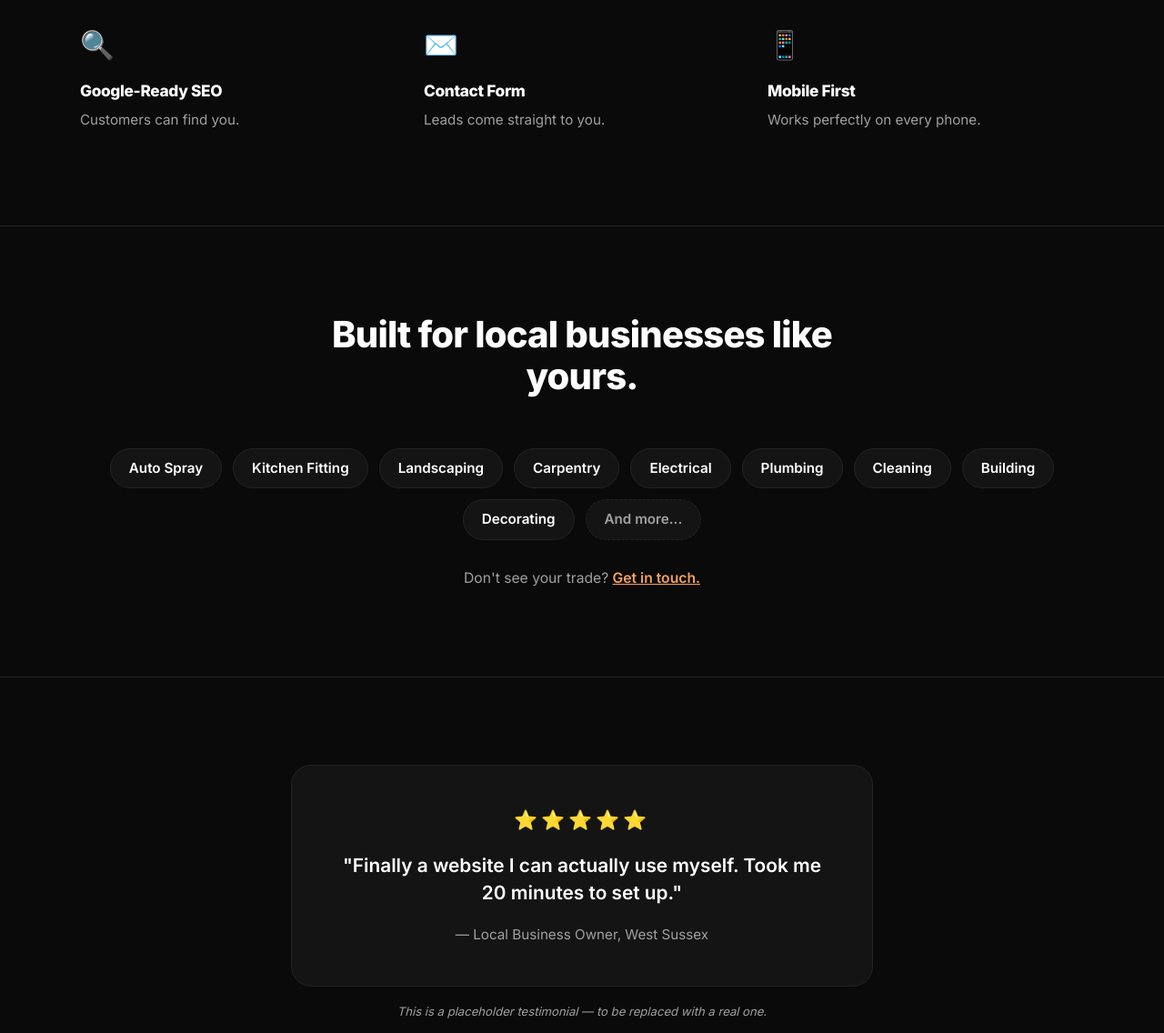
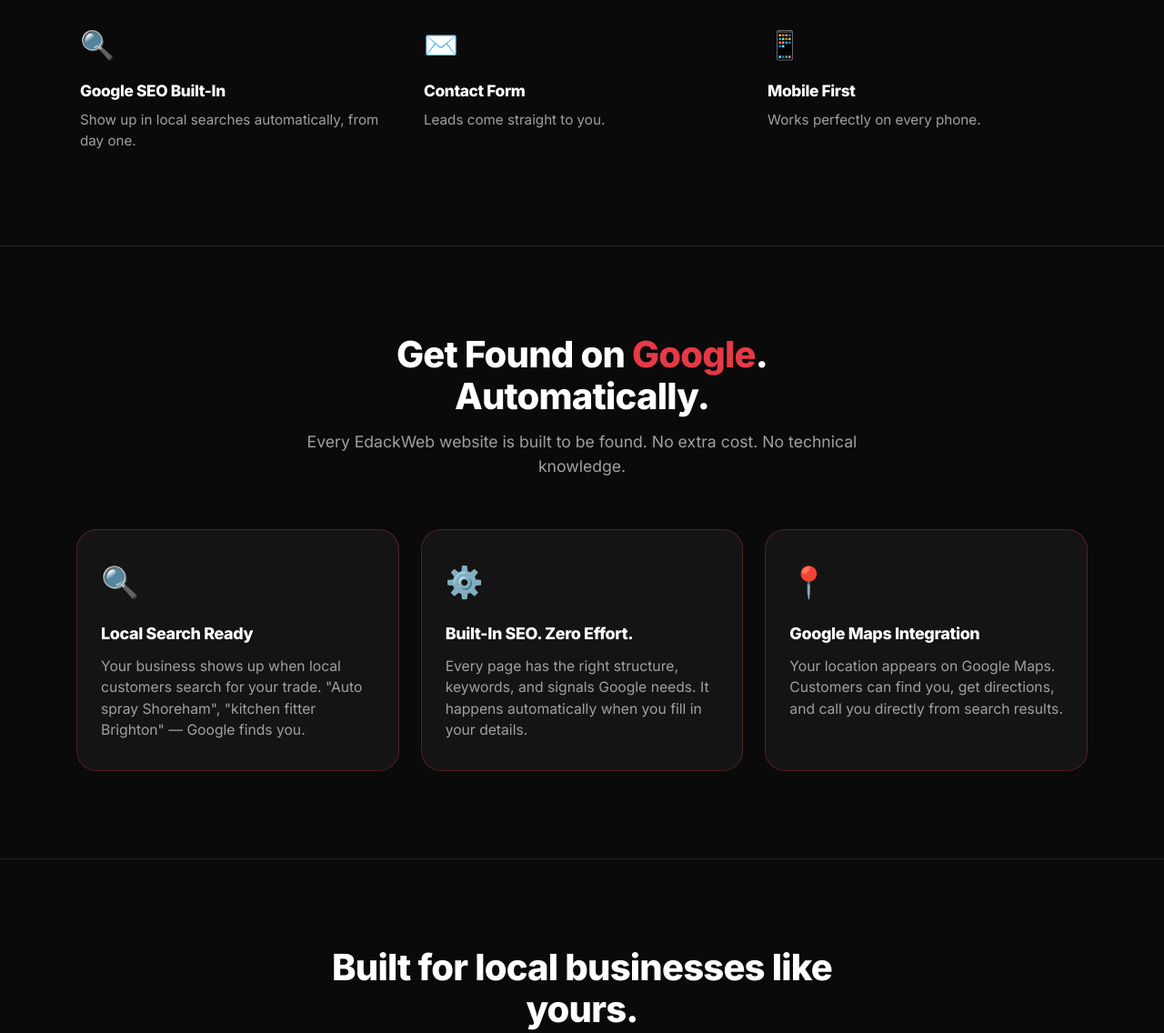
Before and after one commit to Dai1964/edackweb, a website: page index.html in a window 1280 px wide. Shown: the part 3276-4412 px from the top of the page at 91% size. Drawn offline with Linux system fonts and the light colour scheme.

Commit message:
Add SEO section, expand SEO feature description
New "Get Found on Google. Automatically." section between What You
Get and Trades We Serve, matching the Problem section's card style.
Also expanded the SEO card in the feature grid from "Google-Ready
SEO — customers can find you" to the fuller pitch.

```diff
--- a/index.html
+++ b/index.html
@@ -192,8 +192,14 @@
     padding: 32px 26px;
   }
   .point-icon { font-size: 2.1rem; margin-bottom: 18px; }
+  .point-card h3 { font-size: 1.12rem; margin-bottom: 10px; }
   .point-card p { font-size: 1.05rem; color: var(--text); }
   .point-card.solution { border-color: rgba(244,162,97,0.25); }
+  .point-card.seo { border-color: rgba(230,57,70,0.3); }
+  .point-card.seo p { color: var(--text-muted); font-size: 0.98rem; }
+
+  /* Subtle red emphasis on a single word within a section headline */
+  .accent-word { color: var(--accent); }
 
   /* ---------- How it works ---------- */
   .steps-grid { display: grid; grid-template-columns: repeat(3, 1fr); gap: 24px; counter-reset: step; }
@@ -491,8 +497,8 @@
         </div>
         <div class="feature-card">
           <div class="feature-icon">🔍</div>
-          <h3>Google-Ready SEO</h3>
-          <p>Customers can find you.</p>
+          <h3>Google SEO Built-In</h3>
+          <p>Show up in local searches automatically, from day one.</p>
         </div>
         <div class="feature-card">
           <div class="feature-icon">✉️</div>
@@ -503,6 +509,33 @@
           <div class="feature-icon">📱</div>
           <h3>Mobile First</h3>
           <p>Works perfectly on every phone.</p>
+        </div>
+      </div>
+    </div>
+  </section>
+
+  <!-- ===== SEO ===== -->
+  <section class="section reveal" id="seo">
+    <div class="container">
+      <div class="section-head">
+        <h2>Get Found on <span class="accent-word">Google</span>. Automatically.</h2>
+        <p>Every EdackWeb website is built to be found. No extra cost. No technical knowledge.</p>
+      </div>
+      <div class="point-grid">
+        <div class="point-card seo">
+          <div class="point-icon">🔍</div>
+          <h3>Local Search Ready</h3>
+          <p>Your business shows up when local customers search for your trade. "Auto spray Shoreham", "kitchen fitter Brighton" — Google finds you.</p>
+        </div>
+        <div class="point-card seo">
+          <div class="point-icon">⚙️</div>
+          <h3>Built-In SEO. Zero Effort.</h3>
+          <p>Every page has the right structure, keywords, and signals Google needs. It happens automatically when you fill in your details.</p>
+        </div>
+        <div class="point-card seo">
+          <div class="point-icon">📍</div>
+          <h3>Google Maps Integration</h3>
+          <p>Your location appears on Google Maps. Customers can find you, get directions, and call you directly from search results.</p>
         </div>
       </div>
     </div>
```
